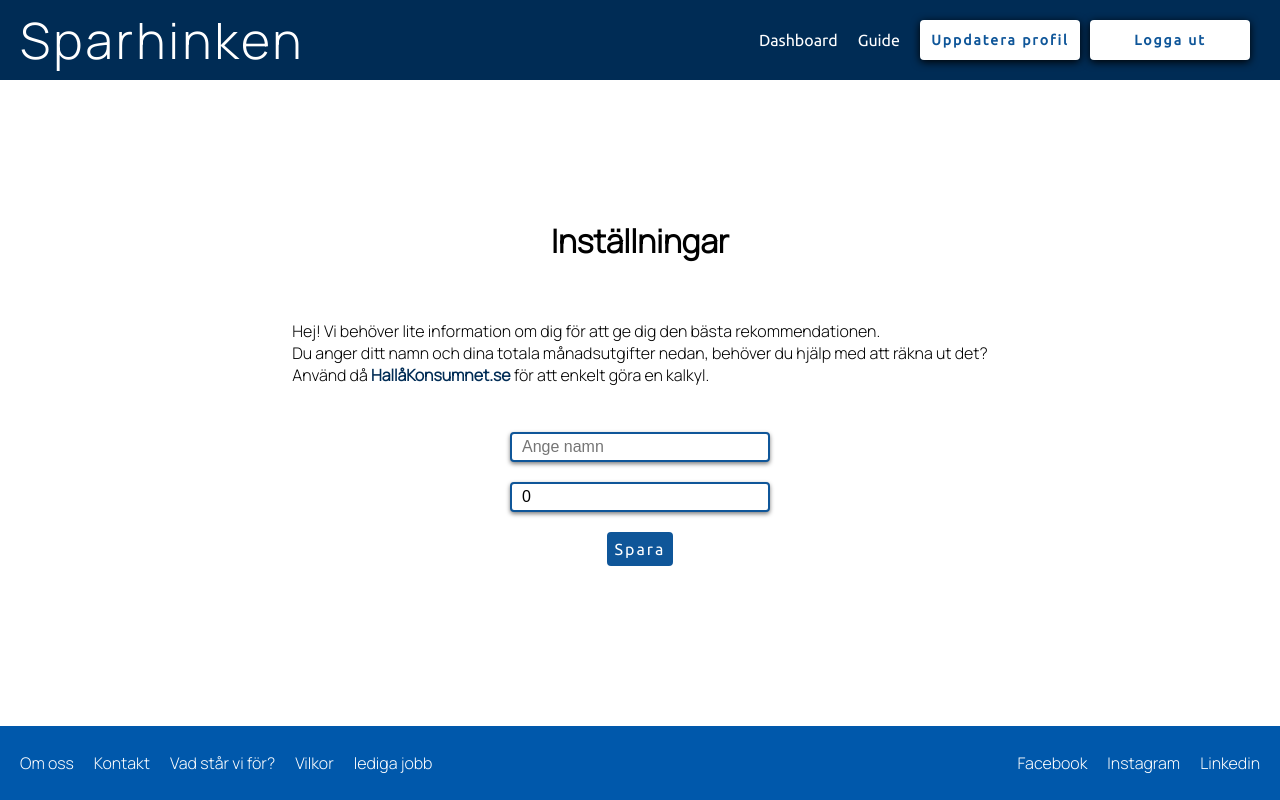
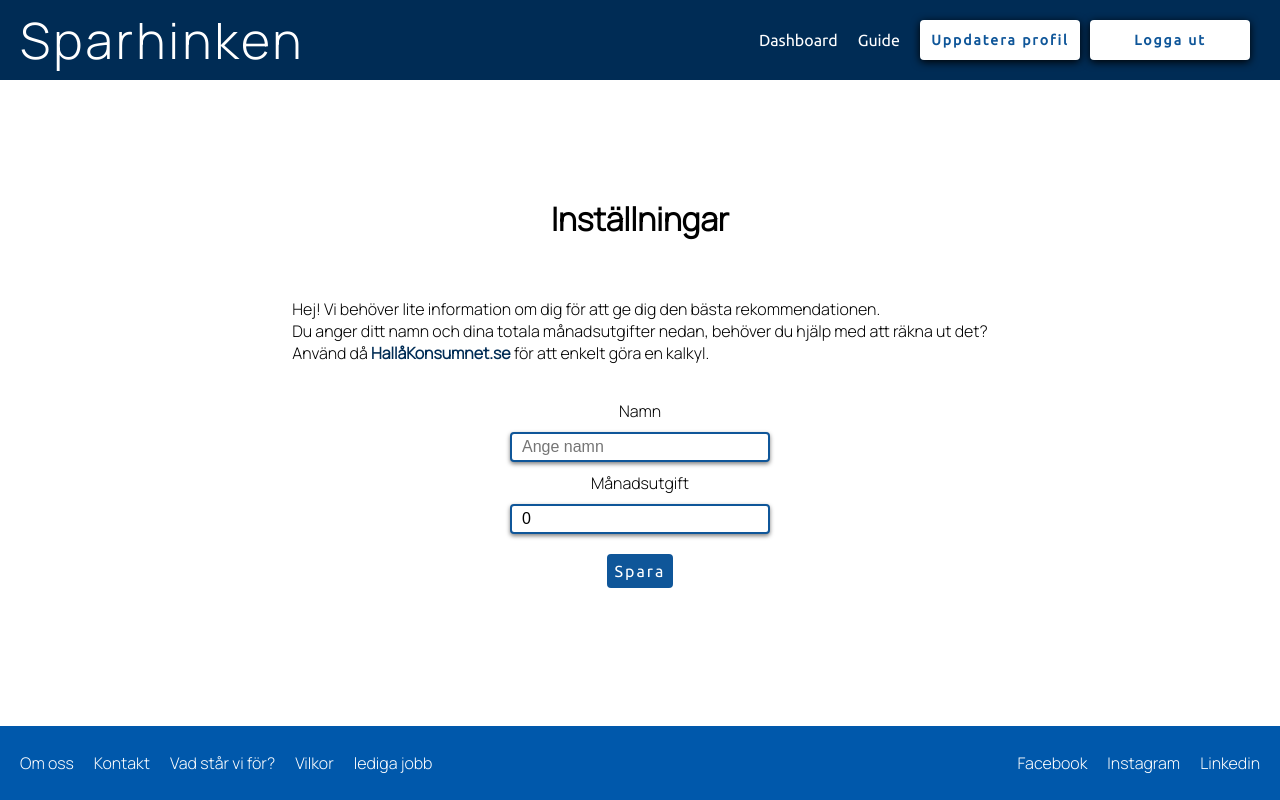
Before and after one commit to Joelhagg/sparhinken, a React (Create React App) app: page /settings in a window 1280 px wide. Built offline with nearby package versions, Linux system fonts and the light colour scheme; no server answers; the database is empty; sample sign-in values are in the browser's storage.

Commit message:
questionmark-tooltips
small update, added icon

```diff
--- a/public/index.html
+++ b/public/index.html
@@ -3,7 +3,7 @@
   <head>
     <meta charset="utf-8" />
     <link rel="icon" href="%PUBLIC_URL%/favicon.ico" />
-    <meta name="viewport" content="initial-scale=1">
+    <meta name="viewport" content="width=device-width, initial-scale=1.0">
     <meta name="theme-color" content="#002C55" />
     <meta
       name="description"
--- a/src/components/App.scss
+++ b/src/components/App.scss
@@ -35,7 +35,6 @@ main {
 
 footer {
     width: 100vw;
-
 }
 
 
--- a/src/components/Bucket/Bucket.tsx
+++ b/src/components/Bucket/Bucket.tsx
@@ -374,7 +374,8 @@ const Bucket = () => {
                   type="checkbox"
                   checked={useRecomendedSettings}
                   onChange={handleCheckboxChange}
-                />
+                />{" "}
+                <BsQuestionCircleFill className="toolTipQuestionmark" />
               </div>
             ) : (
               <p></p>
--- a/src/components/Dashboard/Dashboard.tsx
+++ b/src/components/Dashboard/Dashboard.tsx
@@ -20,7 +20,7 @@ const Dashboard = () => {
   const [bucket2, setBucket2] = useState<IBucket>();
   const [bucket3, setBucket3] = useState<IBucket>();
   const [bucket4, setBucket4] = useState<IBucket>();
-  const [totalSavedInBuckets, setTotalSavedInBuckets] = useState<number>();
+  const [totalSavedInBuckets, setTotalSavedInBuckets] = useState<number>(0);
 
   useEffect(() => {
     const fetchData = async () => {
@@ -45,6 +45,10 @@ const Dashboard = () => {
         return total + current;
       }, 0);
     };
+
+    if (totalSavedInBuckets == Number.NaN) {
+      setTotalSavedInBuckets(0);
+    }
 
     setTotalSavedInBuckets(
       sum([
--- a/src/components/Settings/Settings.scss
+++ b/src/components/Settings/Settings.scss
@@ -16,6 +16,10 @@
     flex-direction: column;
     justify-content: center;
     align-items: center
+}
+
+.label {
+    font-family: $secondaryFont;
 }
 
 .settingsText {
--- a/src/components/Settings/Settings.tsx
+++ b/src/components/Settings/Settings.tsx
@@ -144,8 +144,12 @@ const Settings = () => {
         </p>
 
         <form className="settingsForm" onSubmit={handleSubmit}>
+          <label className="label" htmlFor="nameInput">
+            Namn
+          </label>
           <input
             className="settingsInputs"
+            name="nameInput"
             required
             placeholder="Ange namn"
             type="text"
@@ -165,14 +169,18 @@ const Settings = () => {
         </label>
         <br />
         <br /> */}
-
+          <label className="label" htmlFor="montlyAmountInput">
+            Månadsutgift
+          </label>
           <input
             className="settingsInputs"
+            name="montlyAmountInput"
             required
-            placeholder="Ange din totala månadskostnad"
+            placeholder="Ange dina totala månadsutgifter"
             type="number"
             min="1"
             value={monthlyExspenses}
+            inputMode="numeric"
             onChange={(e) => setMonthlyExspenses(parseInt(e.target.value))}
           />
 
```
Also changed, not shown: public/asd.html (added).
